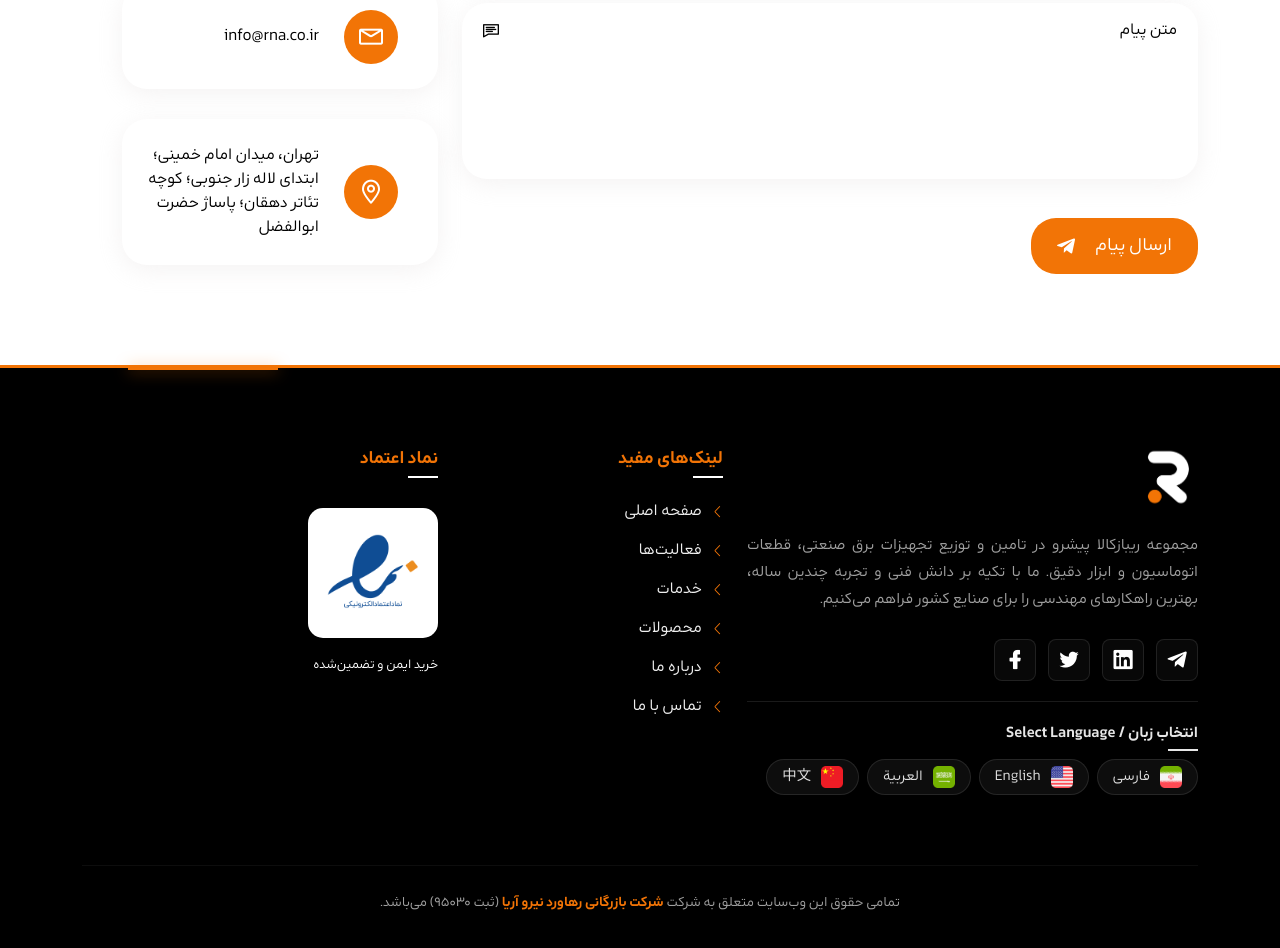
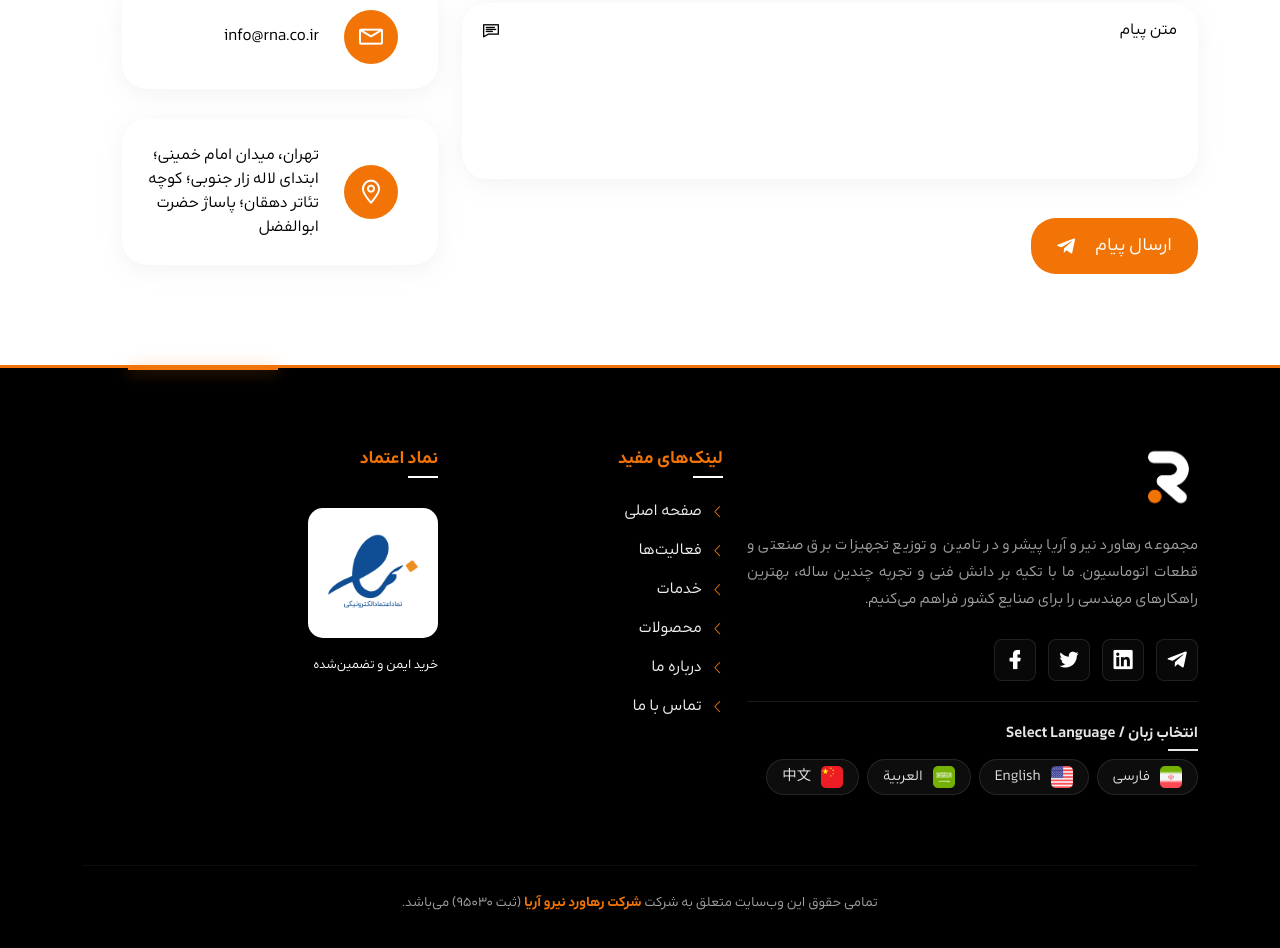
Before and after one commit to inforastegar/rna, a plain HTML site: page index.html in a window 1280 px wide. Shown: the part 4588-5536 px from the top of the page. Drawn offline with Linux system fonts and the light colour scheme.

Commit message:
Update index.html

```diff
--- a/index.html
+++ b/index.html
@@ -244,11 +244,11 @@
         <div class="col-xl-5 col-lg-6 col-md-9 mx-auto mx-lg-0 ceo-photo-col">
           <div class="ceo-photo-wrapper wow fadeInUp" data-wow-delay=".1s">
             <div class="ceo-photo-frame">
-              <img src="assets/img/ceo/ceo.jpg" alt="رضا رستگار - مدیرعامل شرکت بازرگانی رهاورد نیرو آریا" class="ceo-photo" loading="lazy">
+              <img src="assets/img/ceo/ceo.jpg" alt="رضا رستگار - مدیرعامل شرکت رهاورد نیرو آریا" class="ceo-photo" loading="lazy">
             </div>
             <div class="ceo-photo-caption">
               <span class="ceo-name">رضا رستگار</span>
-              <span class="ceo-role">مدیرعامل شرکت بازرگانی رهاورد نیرو آریا</span>
+              <span class="ceo-role">مدیرعامل شرکت رهاورد نیرو آریا</span>
             </div>
           </div>
         </div>
@@ -266,7 +266,7 @@
 
               <div class="ceo-message-text">
                 <p class="ceo-bismillah">به نام خدا</p>
-                <p>من و همکارانم در شرکت بازرگانی رهاورد نیرو آریا، با باوری عمیق به توانمندی متخصصان داخلی، رسالت خود را بر پایه خدمت‌رسانی صادقانه به جامعه صنعتی ایران بنا نهاده‌ایم. ما بر این باوریم که تخصص، خوش‌نامی و ارائه راهکارهای اقتصادی، تنها ابزارهای ما برای سهیم شدن در توسعه صنعت ملی هستند.</p>
+                <p>من و همکارانم در شرکت رهاورد نیرو آریا، با باوری عمیق به توانمندی متخصصان داخلی، رسالت خود را بر پایه خدمت‌رسانی صادقانه به جامعه صنعتی ایران بنا نهاده‌ایم. ما بر این باوریم که تخصص، خوش‌نامی و ارائه راهکارهای اقتصادی، تنها ابزارهای ما برای سهیم شدن در توسعه صنعت ملی هستند.</p>
                 <p>در دنیای امروز، تامین به‌موقع و باکیفیت قطعات، دیگر تنها یک فرآیند تجاری نیست، بلکه قلب تپنده تولید است. ما با درک این چالش بزرگ، تمام توان خود را به کار بسته‌ایم تا در کنار تولیدکنندگان و کارآفرینان کشور ایستاده و باری از دوش زنجیره تامین صنعت برداریم.</p>
                 <p>موفقیت هر واحد صنعتی، افتخار شخصی من و تمام اعضای این مجموعه است. ما به دوستی و همکاری با شما صنعتگران عزیز می‌بالیم و صمیمانه امیدواریم با تداوم این مسیر، سهمی کوچک اما موثر در رشد، شکوفایی و اهتزاز نام ایران عزیز در عرصه‌های صنعتی ایفا کنیم.</p>
               </div>
@@ -276,7 +276,7 @@
               <span class="ceo-signature-mark">ر</span>
               <div>
                 <span class="ceo-name">رضا رستگار</span>
-                <span class="ceo-role">مدیرعامل شرکت بازرگانی رهاورد نیرو آریا</span>
+                <span class="ceo-role">مدیرعامل شرکت رهاورد نیرو آریا</span>
               </div>
             </div>
           </div>
@@ -918,7 +918,7 @@
                                 style="max-height: 60px;">
                         </div>
                         <p class="desc">
-                            مجموعه ریبازکالا پیشرو در تامین و توزیع تجهیزات برق صنعتی، قطعات اتوماسیون و ابزار دقیق. ما
+                            مجموعه رهاورد نیرو آریا پیشرو در تامین و توزیع تجهیزات برق صنعتی و قطعات اتوماسیون. ما
                             با تکیه بر
                             دانش فنی و تجربه چندین ساله، بهترین راهکارهای مهندسی را برای صنایع کشور فراهم می‌کنیم.
                         </p>
@@ -994,7 +994,7 @@
                 <div class="col-12">
                     <div class="copyright-area text-center">
                         <p class="copyright-text">
-                            تمامی حقوق این وب‌سایت متعلق به شرکت <span class="brand-highlight">شرکت بازرگانی رهاورد نیرو
+                            تمامی حقوق این وب‌سایت متعلق به شرکت <span class="brand-highlight">شرکت رهاورد نیرو
                                 آریا</span> (ثبت ۹۵۰۳۰)
                             می‌باشد.
                         </p>
```
